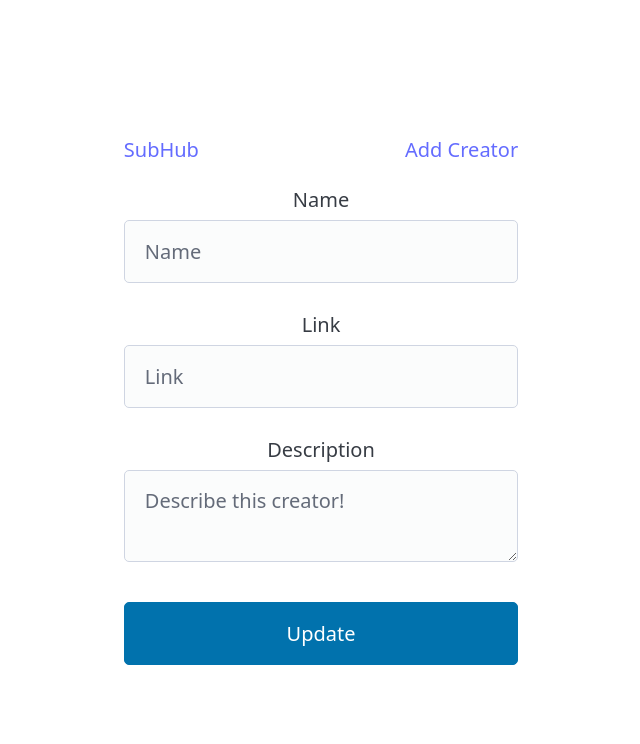
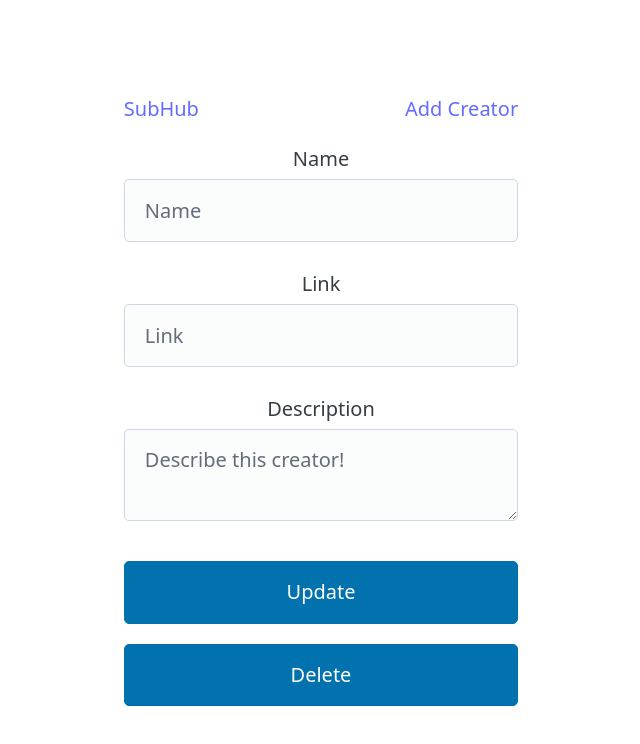
Before and after one commit to Bran7astic/web103-prework, a React (Vite) app: page /edit/1 in a window 1280 px wide. Shown: the top 744 px of the page, without its empty margins (319-959 px from the left). Built offline with nearby package versions, Linux system fonts and the light colour scheme; no server answers; the database is empty.

Commit message:
implemented delete functionality

```diff
--- a/src/pages/AddCreator.jsx
+++ b/src/pages/AddCreator.jsx
@@ -43,10 +43,25 @@ export default function AddCreator({edit=false}) {
                 })
                 .eq('uuid', uuid)
 
-                error ?? console.error(error)
+                error && console.error(error)
         }
 
         updateCreator()
+        navigate('/')
+    }
+
+    const handleDelete = (event) => {
+        event.preventDefault()
+        const deleteCreator = async () => {
+            const {error} = await supabase
+                .from('creators')
+                .delete()
+                .eq('uuid', uuid)
+
+            error && console.error(error)
+        }
+
+        deleteCreator()
         navigate('/')
     }
 
@@ -116,6 +131,14 @@ export default function AddCreator({edit=false}) {
                     value={edit ? "Update" : "Post"}
                     onClick={edit ? handleUpdate : handleUpload}
                 />
+
+                {edit && (
+                    <input
+                        type="submit"
+                        value="Delete"
+                        onClick={handleDelete}
+                    />
+                )}
             </form>
         </>
     )
```
